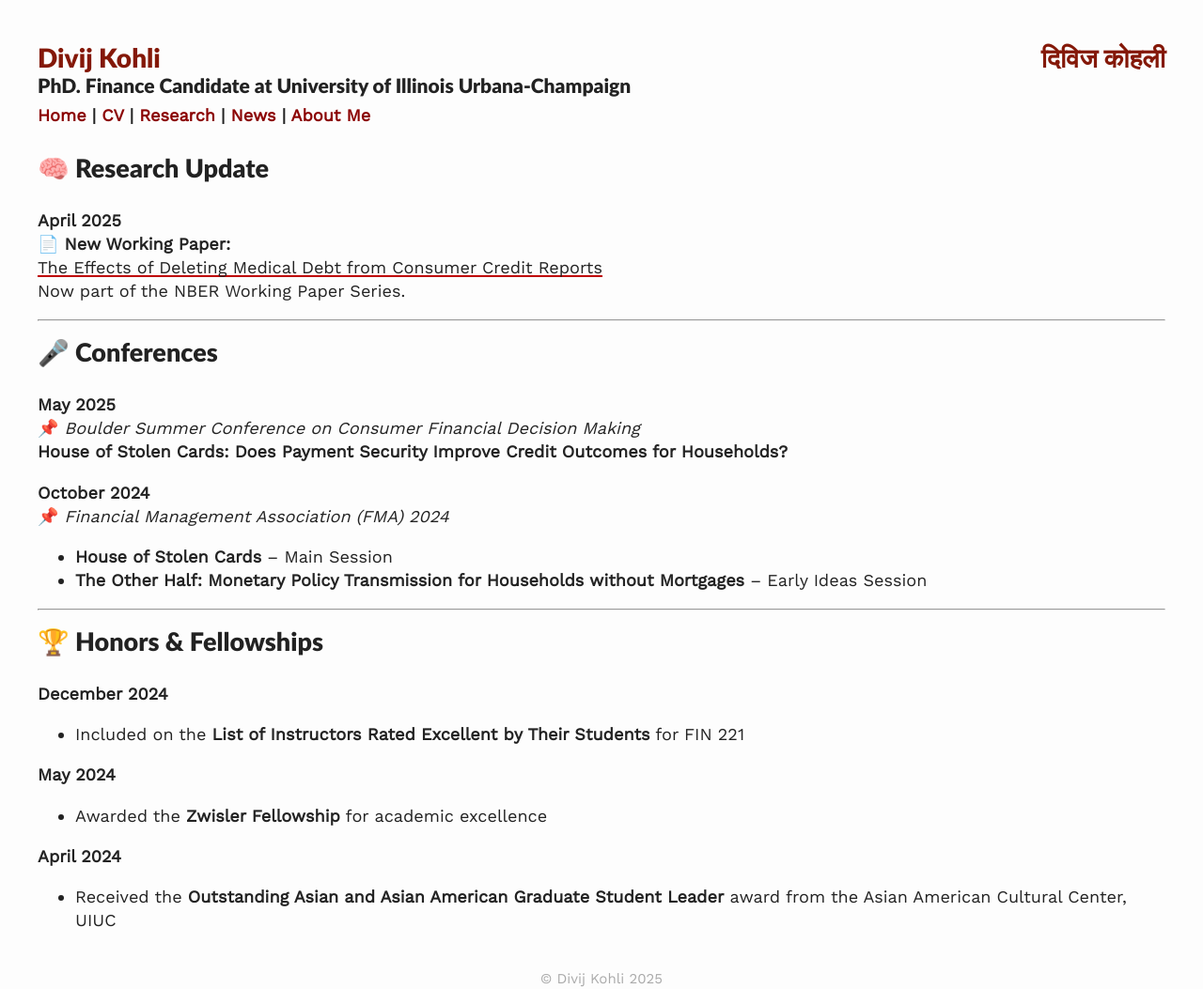
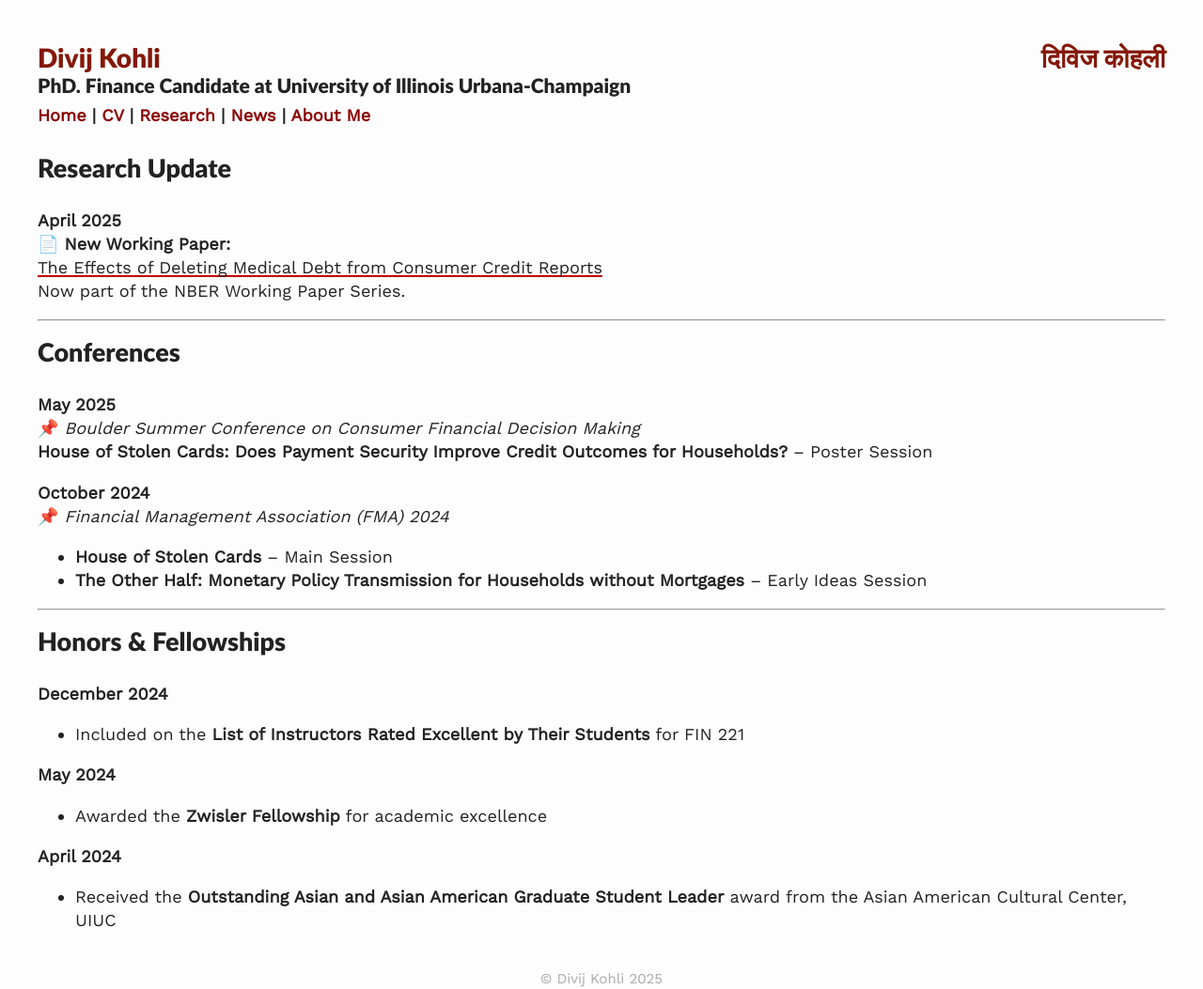
Before and after one commit to divijkohli/divijkohli.github.io, a Jekyll site: the page built from _pages/news.md, in a window 1280 px wide. Shown: the whole page at 94% size. Built offline with Jekyll 4.4.1, drawn with Linux system fonts in a browser that asks for light colours; nearby versions of some CDN libraries.

Commit message:
Update news.md

```diff
--- a/_pages/news.md
+++ b/_pages/news.md
@@ -6,7 +6,7 @@ permalink: /news/
 
 <hr style="line-height: 2px; visibility:hidden;" />
 
-## 🧠 Research Update
+## Research Update
 **April 2025**
 📄 **New Working Paper:**
 <a href="https://www.nber.org/papers/w33644.pdf" target="_blank">The Effects of Deleting Medical Debt from Consumer Credit Reports</a>
@@ -14,11 +14,11 @@ Now part of the NBER Working Paper Series.
 
 ---
 
-## 🎤 Conferences
+## Conferences
 
 **May 2025**
 📌 *Boulder Summer Conference on Consumer Financial Decision Making*
-**House of Stolen Cards: Does Payment Security Improve Credit Outcomes for Households?**
+**House of Stolen Cards: Does Payment Security Improve Credit Outcomes for Households?** – Poster Session
 
 **October 2024**
 📌 *Financial Management Association (FMA) 2024*
@@ -27,7 +27,7 @@ Now part of the NBER Working Paper Series.
 
 ---
 
-## 🏆 Honors & Fellowships
+## Honors & Fellowships
 
 **December 2024**
 - Included on the **List of Instructors Rated Excellent by Their Students** for FIN 221
```
